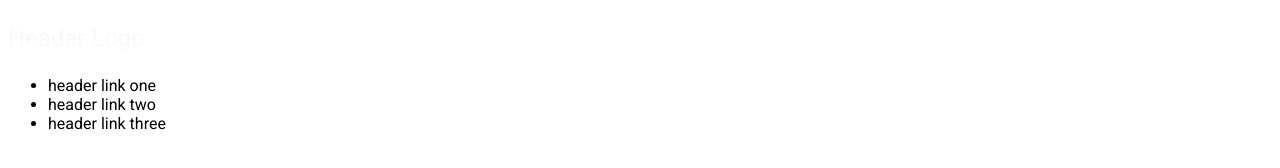
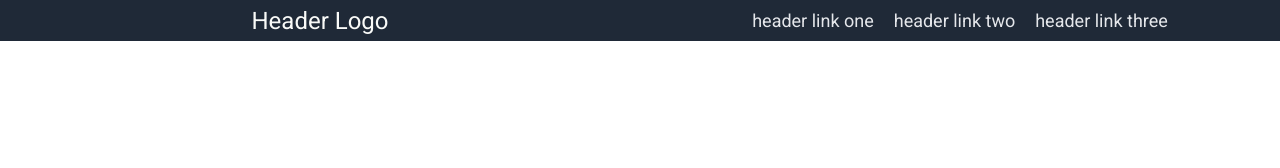
Before and after one commit to slipscomb3/top-landing-page, a plain HTML site: page index.html in a window 1280 px wide. Drawn offline with Linux system fonts and the light colour scheme.

Commit message:
Align and center navbar

```diff
--- a/index.html
+++ b/index.html
@@ -8,17 +8,20 @@
     <title>TOP Landing Page</title>
 </head>
 <body>
-    <div class="top"></div>
-        <div class="nav-bar"></div>
-            <div class="nav-bar-left">
+    <div class="top">
+        <div class="navbar">
+            <div class="navbar-left">
                 <p id="header-logo">Header Logo</p>
             </div>
-            <div class="nav-bar-right"></div>
-                <ul class="links">
-                    <li>header link one</li>
-                    <li>header link two</li>
-                    <li>header link three</li>
+            <div class="navbar-right">
+                <ul class="list-style-type:none;">
+                    <li class="header-link">header link one</li>
+                    <li class="header-link">header link two</li>
+                    <li class="header-link">header link three</li>
                 </ul>
+            </div>
+        </div>
+    </div>
     <div class="info"></div>
     <div class="quote"></div>
     <div class="action"></div>
--- a/style.css
+++ b/style.css
@@ -1,4 +1,9 @@
 @import url('https://fonts.googleapis.com/css2?family=Roboto:wght@400;700&display=swap');
+
+*{
+  margin: 0;
+  padding: 0;
+}
 
 body {
   font-family: Roboto, sans-serif;
@@ -12,3 +17,27 @@ body {
   font-size: 24px;
   color: #f9faf8
 }
+
+.header-link {
+  font-size: 18px;
+  color: #e5e7eb;
+  margin: 10px;
+}
+
+.navbar {
+  display: flex;
+  flex-direction: row;
+}
+
+ul {
+  list-style-type: none;
+  display: flex;
+  flex-direction: row;
+}
+
+.navbar-left, .navbar-right{
+  display: flex;
+  width: 50%;
+  justify-content: center;
+  align-items: center;
+}
```
